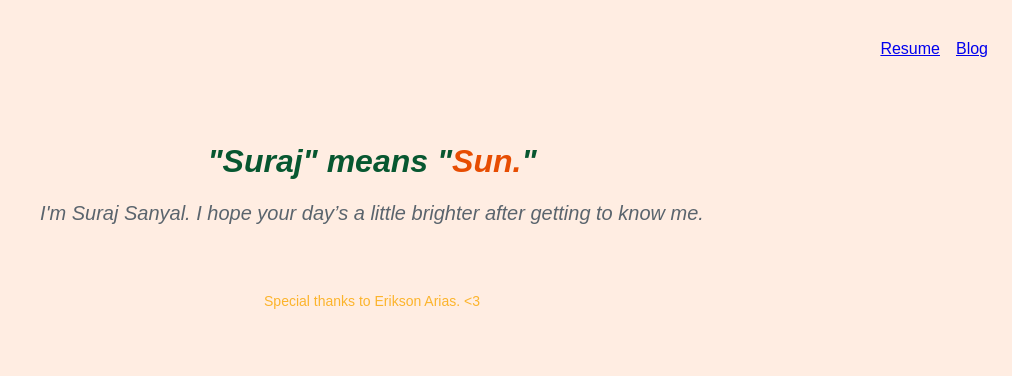
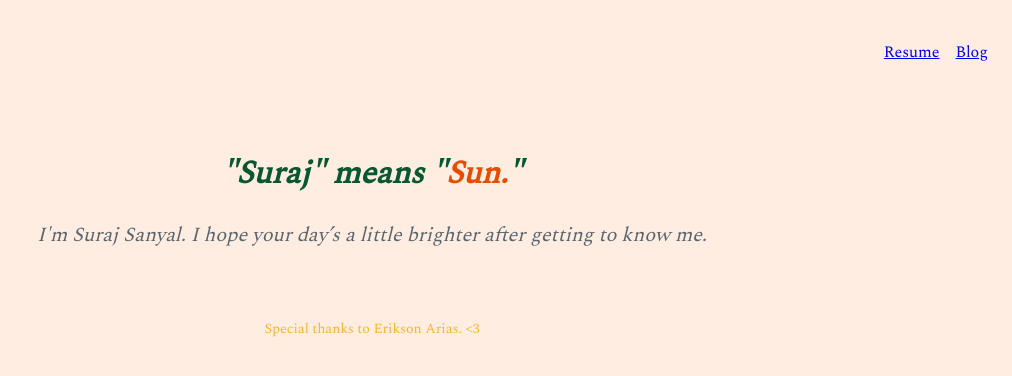
Before and after one commit to SurajSanyal/surajsanyal.com, a FastAPI app: page / in a window 1280 px wide. Shown: the top 376 px of the page, without its empty margins (268-1280 px from the left). Run offline with FastAPI, Linux system fonts and the light colour scheme.

Commit message:
add font link to templates

```diff
--- a/website/templates/home.html
+++ b/website/templates/home.html
@@ -3,6 +3,9 @@
 
 <head>
     <link rel="stylesheet" href="/static/styles.css">
+    <link rel="preconnect" href="https://fonts.googleapis.com">
+    <link rel="preconnect" href="https://fonts.gstatic.com" crossorigin>
+    <link href="https://fonts.googleapis.com/css2?family=Spectral&display=swap" rel="stylesheet">
     <meta name="viewport" content="width=device-width, initial-scale=1">
     <title>surajsanyal.com</title>
 </head>
--- a/website/templates/markdown_page.html
+++ b/website/templates/markdown_page.html
@@ -3,6 +3,9 @@
 
 <head>
     <link rel="stylesheet" href="/static/styles.css">
+    <link rel="preconnect" href="https://fonts.googleapis.com">
+    <link rel="preconnect" href="https://fonts.gstatic.com" crossorigin>
+    <link href="https://fonts.googleapis.com/css2?family=Spectral&display=swap" rel="stylesheet">
     <meta name="viewport" content="width=device-width, initial-scale=1">
     <title>{{ md.meta.title | safe }}</title>
 </head>
--- a/website/templates/pages.html
+++ b/website/templates/pages.html
@@ -3,6 +3,9 @@
 
 <head>
     <link rel="stylesheet" href="/static/styles.css">
+    <link rel="preconnect" href="https://fonts.googleapis.com">
+    <link rel="preconnect" href="https://fonts.gstatic.com" crossorigin>
+    <link href="https://fonts.googleapis.com/css2?family=Spectral&display=swap" rel="stylesheet">
     <meta name="viewport" content="width=device-width, initial-scale=1">
     <title>Pages</title>
 </head>
--- a/website/templates/resume.html
+++ b/website/templates/resume.html
@@ -3,6 +3,9 @@
 
 <head>
     <link rel="stylesheet" href="/static/styles.css">
+    <link rel="preconnect" href="https://fonts.googleapis.com">
+    <link rel="preconnect" href="https://fonts.gstatic.com" crossorigin>
+    <link href="https://fonts.googleapis.com/css2?family=Spectral&display=swap" rel="stylesheet">
     <meta name="viewport" content="width=device-width, initial-scale=1">
     <title>surajsanyal.com</title>
 </head>
```
